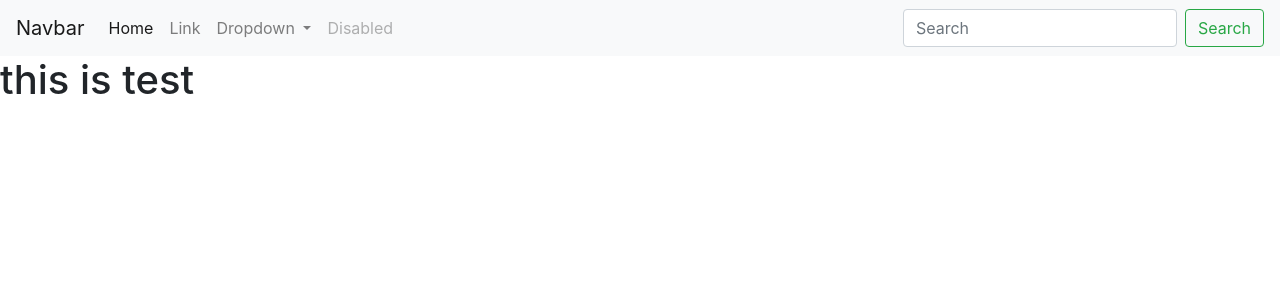
After one commit to waynshang/-Login-Registration-Form-Using-HTML-And-CSS, a Flask app: page /test/wayne in a window 1280 px wide. The commit adds this page. Shown: the top 300 px of the page. Run offline with Flask 2, Linux system fonts and the light colour scheme; some libraries are stand-ins or nearby versions.

Commit message:
new feature with bootstrap

```diff
--- a/server.py
+++ b/server.py
@@ -34,3 +34,12 @@ def register():
     session[key] = value
   # use url_for cause it can find the url via its function when route change can still find right url
   return redirect(url_for("home"))
+#----------------test
+@app.route("/test/<name>")
+def test(name):
+  return render_template("index2.html")
+@app.route("/test1")
+def test1():
+  return redirect(url_for("test",name="wayne"))
+if __name__ == "__main__":
+  app.run(debug=True)
--- a/templates/index2.html
+++ b/templates/index2.html
@@ -1,60 +1,8 @@
-<html>
-  <head>
-    <title>Login And Registration Form</title>
-    <link rel ='stylesheet' href='style2.css'>
-  </head>
+{% extends "temp.html" %}
+{% block title %}
+{% endblock %}
 
-  <body>
-    <div class='brand'>
-      <a href='https://www.jamiecoulter.co.uk' target='_blank'>
-        <img src='https://s3-us-west-2.amazonaws.com/s.cdpn.io/217233/logo.png'>
-      </a>
-    </div>
-    <div class='login'>
-      <div class='login_title'>
-        <span>Login to your account</span>
-      </div>
-      <div class='login_fields'>
-        <div class='login_fields__user'>
-          <div class='icon'>
-            <img src='https://s3-us-west-2.amazonaws.com/s.cdpn.io/217233/user_icon_copy.png'>
-          </div>
-          <input placeholder='Username' type='text'>
-            <div class='validation'>
-              <img src='https://s3-us-west-2.amazonaws.com/s.cdpn.io/217233/tick.png'>
-            </div>
-          </input>
-        </div>
-        <div class='login_fields__password'>
-          <div class='icon'>
-            <img src='https://s3-us-west-2.amazonaws.com/s.cdpn.io/217233/lock_icon_copy.png'>
-          </div>
-          <input placeholder='Password' type='password'>
-          <div class='validation'>
-            <img src='https://s3-us-west-2.amazonaws.com/s.cdpn.io/217233/tick.png'>
-          </div>
-        </div>
-        <div class='login_fields__submit'>
-          <input type='submit' value='Log In'>
-          <div class='forgot'>
-            <a href='#'>Forgotten password?</a>
-          </div>
-        </div>
-      </div>
-      <div class='success'>
-        <h2>Authentication Success</h2>
-        <p>Welcome back</p>
-      </div>
-      <div class='disclaimer'>
-        <p>Lorem ipsum dolor sit amet, consectetur adipiscing elit. Fusce semper laoreet placerat. Nullam semper auctor justo, rutrum posuere odio vulputate nec.</p>
-      </div>
-    </div>
-    <div class='authent'>
-      <img src='https://s3-us-west-2.amazonaws.com/s.cdpn.io/217233/puff.svg'>
-      <p>Authenticating...</p>
-    </div>
-    <div class='love'>
-      <p>Made with <img src="https://s3-us-west-2.amazonaws.com/s.cdpn.io/217233/love_copy.png" /> by <a href='https://www.jamiecoulter.co.uk' target='_blank'> Jcoulterdesign </a></p>
-    </div>
 
-  </body>
+{% block body %}
+<h1>this is test</h1>
+{% endblock %}
--- /dev/null
+++ b/templates/temp.html
@@ -0,0 +1,53 @@
+<!DOCTYPE html>
+<html>
+  <head>
+    <link rel="stylesheet" href="https://stackpath.bootstrapcdn.com/bootstrap/4.5.0/css/bootstrap.min.css"
+    integrity="sha384-9aIt2nRpC12Uk9gS9baDl411NQApFmC26EwAOH8WgZl5MYYxFfc+NcPb1dKGj7Sk"
+    crossorigin="anonymous">
+    <title>
+      {% block title %}{% endblock %}
+    </title>
+    <body>
+      <nav class="navbar navbar-expand-lg navbar-light bg-light">
+        <a class="navbar-brand" href="#">Navbar</a>
+        <button class="navbar-toggler" type="button" data-toggle="collapse" data-target="#navbarSupportedContent" aria-controls="navbarSupportedContent" aria-expanded="false" aria-label="Toggle navigation">
+          <span class="navbar-toggler-icon"></span>
+        </button>
+
+        <div class="collapse navbar-collapse" id="navbarSupportedContent">
+          <ul class="navbar-nav mr-auto">
+            <li class="nav-item active">
+              <a class="nav-link" href="#">Home <span class="sr-only">(current)</span></a>
+            </li>
+            <li class="nav-item">
+              <a class="nav-link" href="#">Link</a>
+            </li>
+            <li class="nav-item dropdown">
+              <a class="nav-link dropdown-toggle" href="#" id="navbarDropdown" role="button" data-toggle="dropdown" aria-haspopup="true" aria-expanded="false">
+                Dropdown
+              </a>
+              <div class="dropdown-menu" aria-labelledby="navbarDropdown">
+                <a class="dropdown-item" href="#">Action</a>
+                <a class="dropdown-item" href="#">Another action</a>
+                <div class="dropdown-divider"></div>
+                <a class="dropdown-item" href="#">Something else here</a>
+              </div>
+            </li>
+            <li class="nav-item">
+              <a class="nav-link disabled" href="#" tabindex="-1" aria-disabled="true">Disabled</a>
+            </li>
+          </ul>
+          <form class="form-inline my-2 my-lg-0">
+            <input class="form-control mr-sm-2" type="search" placeholder="Search" aria-label="Search">
+            <button class="btn btn-outline-success my-2 my-sm-0" type="submit">Search</button>
+          </form>
+        </div>
+      </nav>
+      {% block body %}{% endblock %}
+      <script src="https://code.jquery.com/jquery-3.5.1.slim.min.js" integrity="sha384-DfXdz2htPH0lsSSs5nCTpuj/zy4C+OGpamoFVy38MVBnE+IbbVYUew+OrCXaRkfj" crossorigin="anonymous"></script>
+      <script src="https://cdn.jsdelivr.net/npm/popper.js@1.16.0/dist/umd/popper.min.js" integrity="sha384-Q6E9RHvbIyZFJoft+2mJbHaEWldlvI9IOYy5n3zV9zzTtmI3UksdQRVvoxMfooAo" crossorigin="anonymous"></script>
+      <script src="https://stackpath.bootstrapcdn.com/bootstrap/4.5.0/js/bootstrap.min.js" integrity="sha384-OgVRvuATP1z7JjHLkuOU7Xw704+h835Lr+6QL9UvYjZE3Ipu6Tp75j7Bh/kR0JKI" crossorigin="anonymous"></script>
+    </body>
+  </head>
+
+</html>
```
